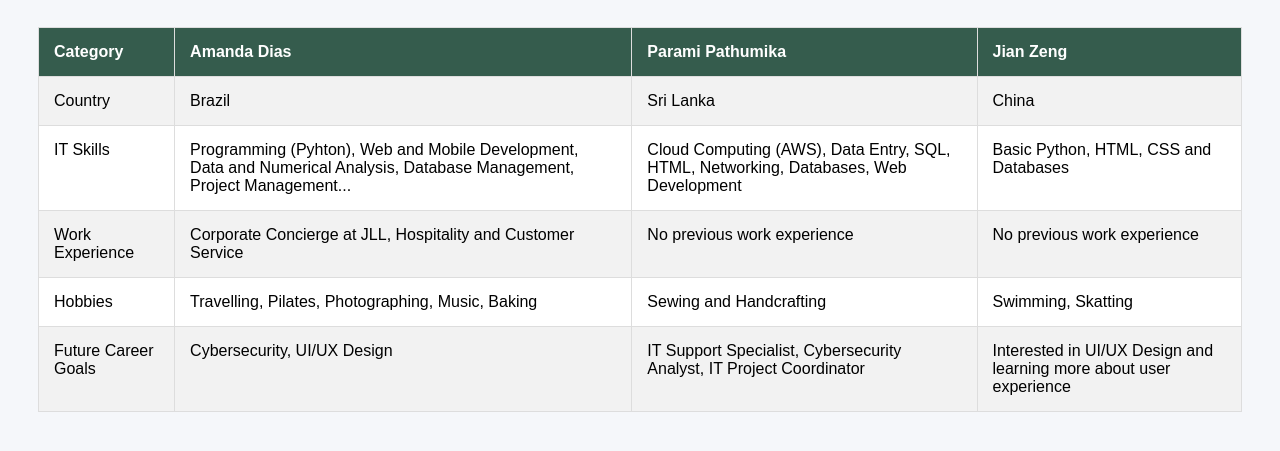
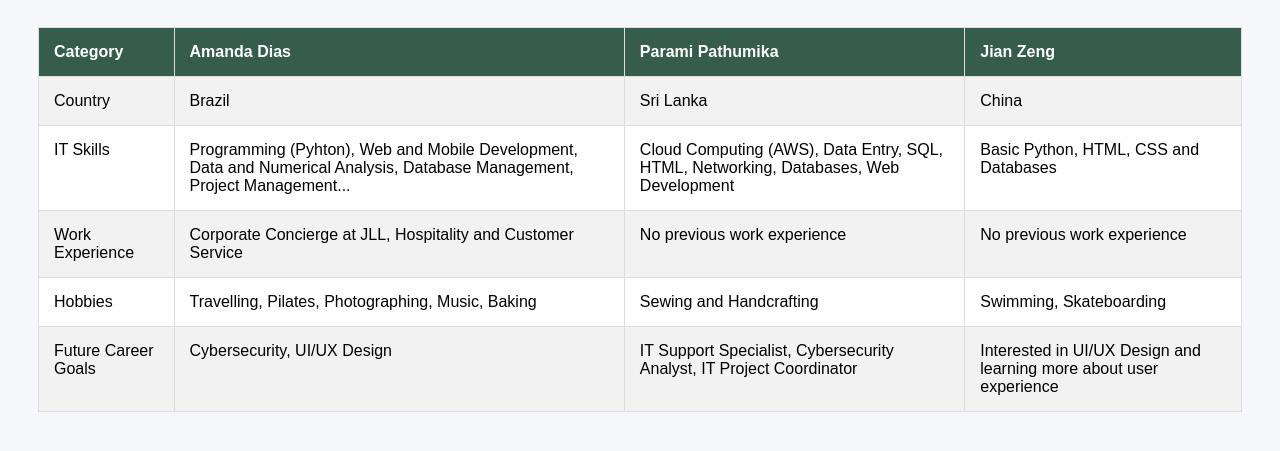
Before and after one commit to amanda2104/group1_webpage, a plain HTML site: page index.html in a window 1280 px wide. Shown: the part 139-590 px from the top of the page. Drawn offline with Linux system fonts and the light colour scheme.

Commit message:
Update index.html

```diff
--- a/index.html
+++ b/index.html
@@ -114,7 +114,7 @@
                 Sewing and Handcrafting
             </td>
             <td>
-                Swimming, Skatting
+                Swimming, Skateboarding
             </td>
         </tr>
 
```
